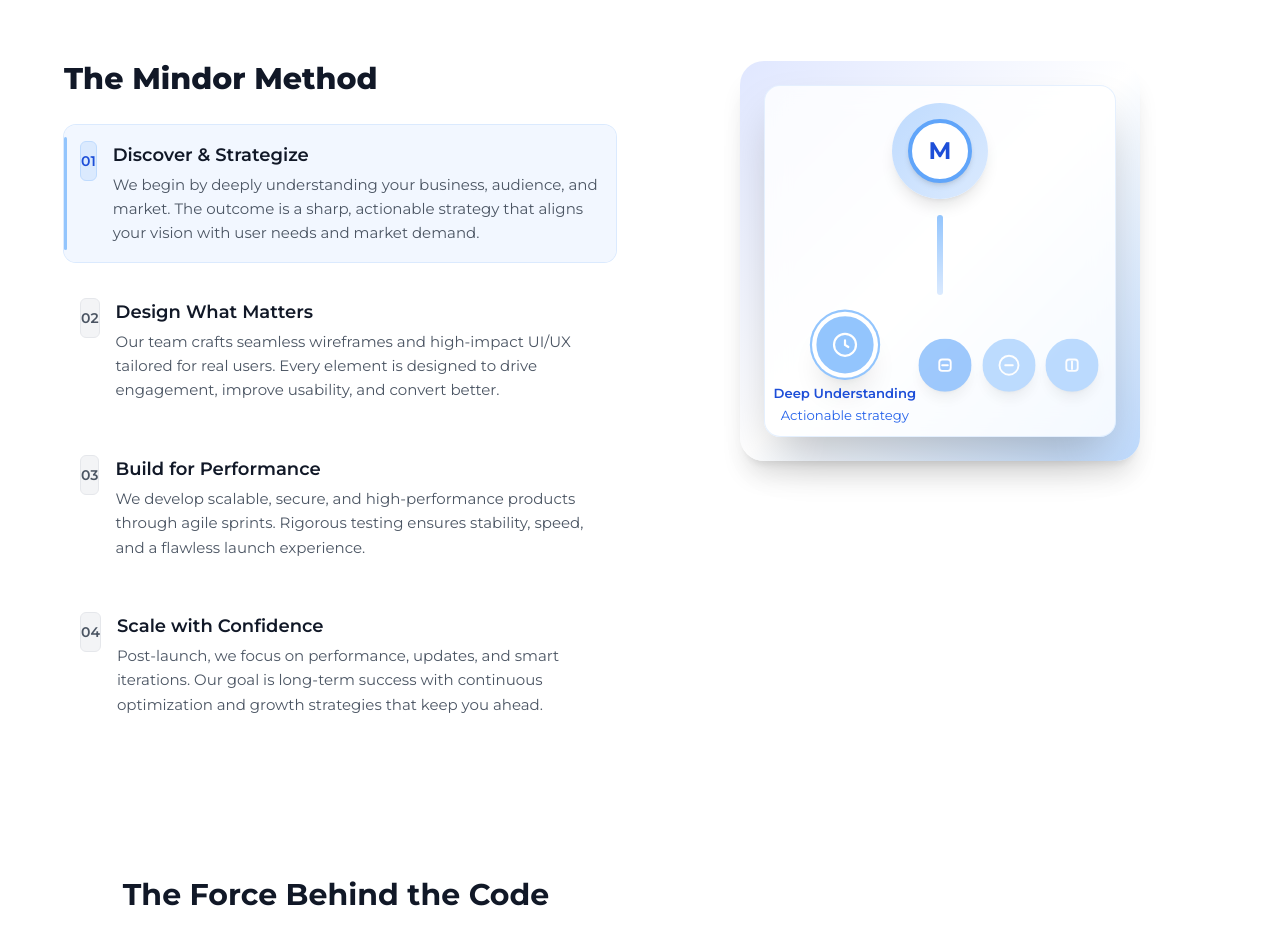
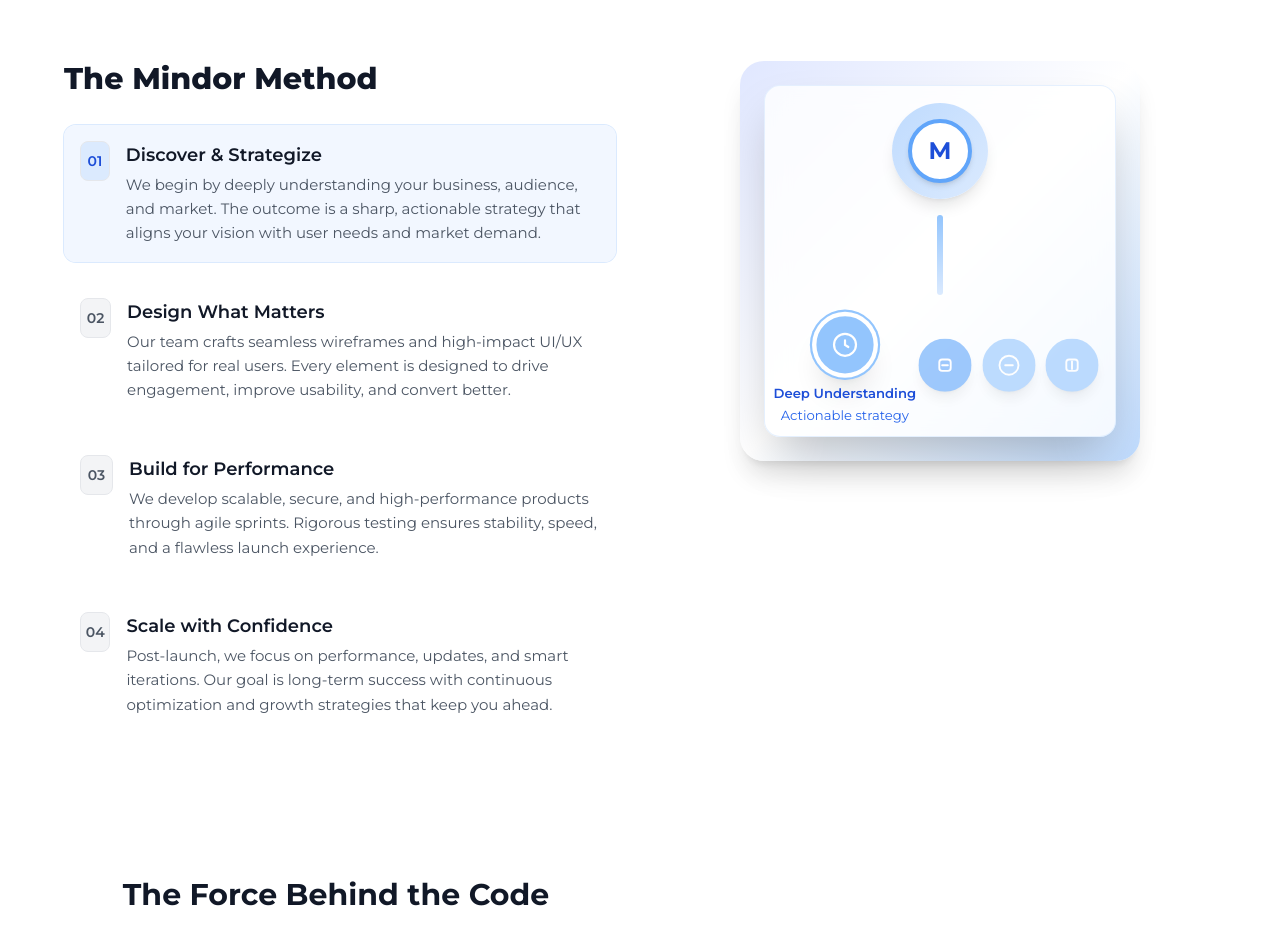
Before and after one commit to rastogi30/Mindor-tech, a Next.js app: page / in a window 1280 px wide. Shown: the part 4480-5412 px from the top of the page. Built offline with nearby package versions, Linux system fonts and the light colour scheme.

Commit message:
minor fixes

```diff
--- a/src/components/Method.tsx
+++ b/src/components/Method.tsx
@@ -68,8 +68,8 @@ export default function Method() {
 							tabIndex={0}
 						>
 							<div
-								className={`w-10 h-10 flex items-center justify-center rounded-md text-sm font-semibold border ${selected === idx
-										? 'bg-blue-100 text-blue-700 border-blue-200'
+								className={`w-20 h-10 flex items-center justify-center rounded-lg text-sm font-semibold border ${selected === idx
+										? 'bg-blue-100 text-blue-700 '
 										: 'bg-gray-100 text-gray-600 border-gray-200'
 									}`}
 							>
@@ -85,9 +85,6 @@ export default function Method() {
 								</div>
 							</div>
 
-							{selected === idx && (
-								<span className="absolute left-0 top-3 bottom-3 w-[3px] rounded-full bg-blue-300" />
-							)}
 						</button>
 					))}
 				</div>
```
